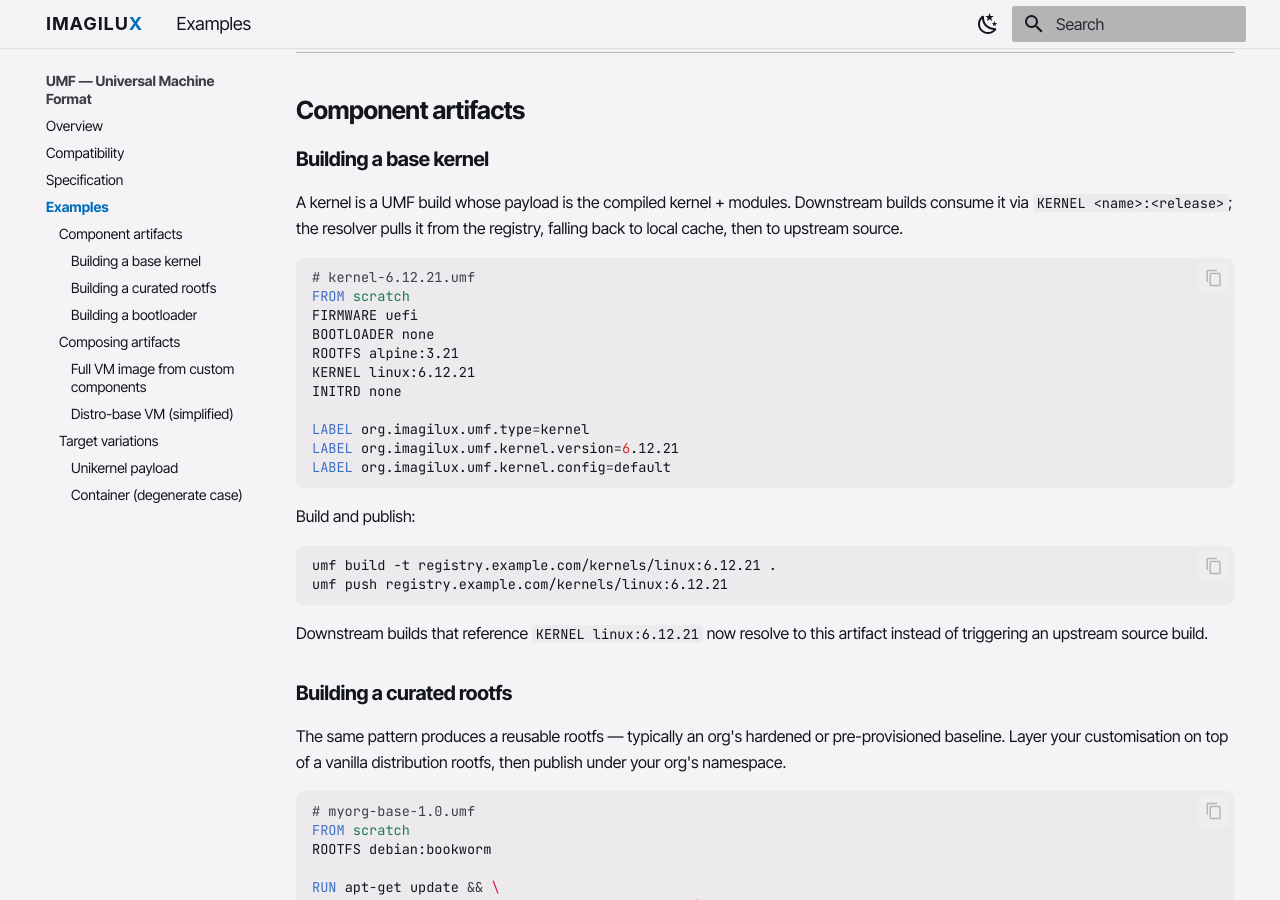
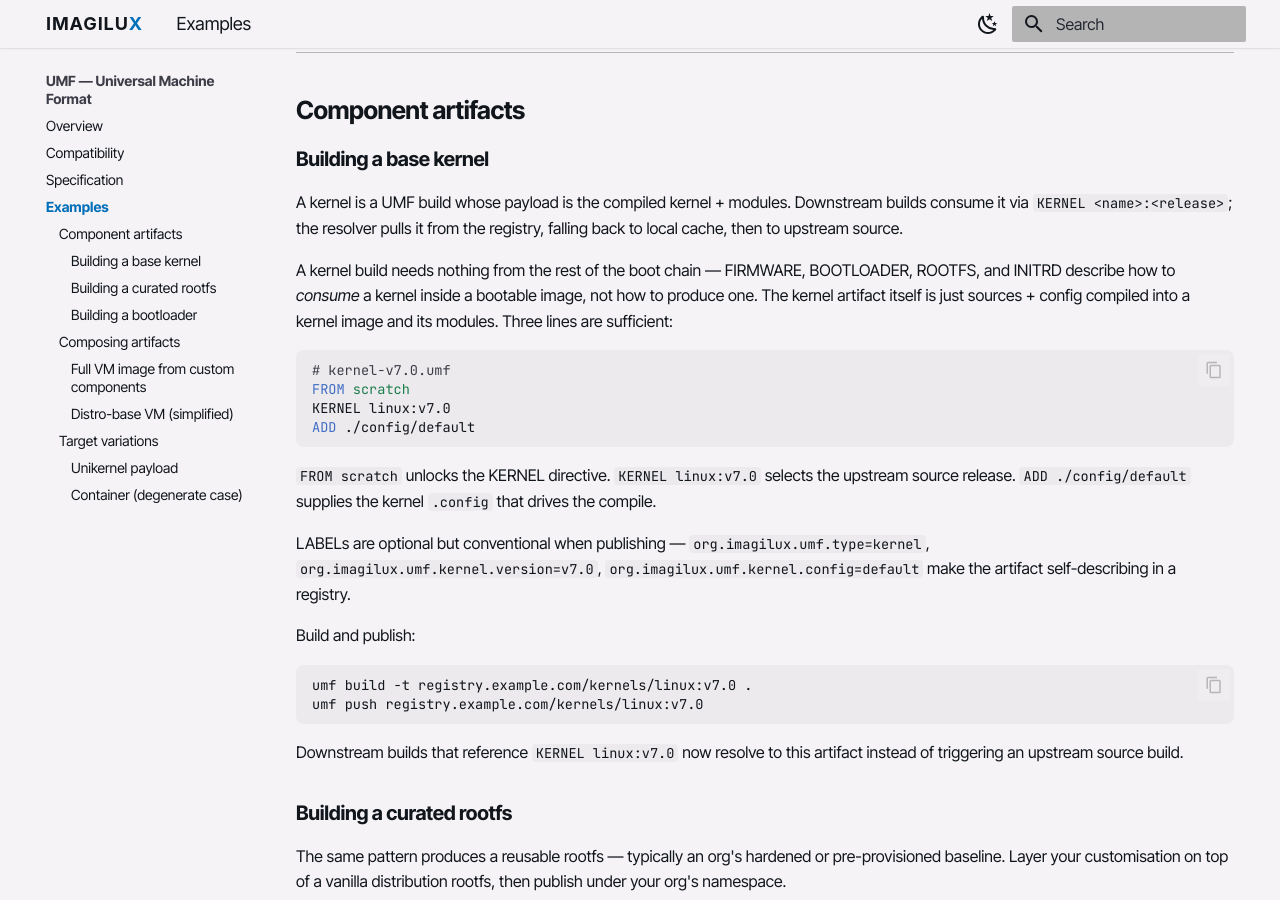
Before and after one commit to imagilux/umf, an MkDocs documentation site: the page built from docs/examples.md, in a window 1280 px wide and 900 px high, scrolled down 245 px. Built offline with MkDocs 1.6.1 and Material for MkDocs 9.7.7, drawn with Linux system fonts in a browser that asks for light colours; the version menu is left out; some of the changed text lies outside the part shown.

Commit message:
docs(examples): trim kernel build to its actual essentials
A kernel artifact is just sources + config. The previous example
dragged FIRMWARE / BOOTLOADER / ROOTFS / INITRD into the kernel
build spec, but those describe how to *consume* a kernel inside a
bootable image — they have no role in producing the kernel itself.

Reduce the kernel build to the three lines that actually matter
(FROM scratch, KERNEL linux:<release>, ADD ./config/default), and
keep the LABELs as optional/recommended publish-time metadata.

Bump the running example version to v7.0 across the page (kernel
build + the two consumers that reference it) so the narrative stays
coherent: build linux:v7.0, then compose it.

````diff
--- a/docs/examples.md
+++ b/docs/examples.md
@@ -12,28 +12,27 @@ The workflows below follow that progression: build the components, then assemble
 
 A kernel is a UMF build whose payload is the compiled kernel + modules. Downstream builds consume it via `KERNEL <name>:<release>`; the resolver pulls it from the registry, falling back to local cache, then to upstream source.
 
+A kernel build needs nothing from the rest of the boot chain — FIRMWARE, BOOTLOADER, ROOTFS, and INITRD describe how to *consume* a kernel inside a bootable image, not how to produce one. The kernel artifact itself is just sources + config compiled into a kernel image and its modules. Three lines are sufficient:
+
 ```dockerfile
-# kernel-6.12.21.umf
+# kernel-v7.0.umf
 FROM scratch
-FIRMWARE uefi
-BOOTLOADER none
-ROOTFS alpine:3.21
-KERNEL linux:6.12.21
-INITRD none
+KERNEL linux:v7.0
+ADD ./config/default
+```
 
-LABEL org.imagilux.umf.type=kernel
-LABEL org.imagilux.umf.kernel.version=6.12.21
-LABEL org.imagilux.umf.kernel.config=default
-```
+`FROM scratch` unlocks the KERNEL directive. `KERNEL linux:v7.0` selects the upstream source release. `ADD ./config/default` supplies the kernel `.config` that drives the compile.
+
+LABELs are optional but conventional when publishing — `org.imagilux.umf.type=kernel`, `org.imagilux.umf.kernel.version=v7.0`, `org.imagilux.umf.kernel.config=default` make the artifact self-describing in a registry.
 
 Build and publish:
 
 ```bash
-umf build -t registry.example.com/kernels/linux:6.12.21 .
-umf push registry.example.com/kernels/linux:6.12.21
+umf build -t registry.example.com/kernels/linux:v7.0 .
+umf push registry.example.com/kernels/linux:v7.0
 ```
 
-Downstream builds that reference `KERNEL linux:6.12.21` now resolve to this artifact instead of triggering an upstream source build.
+Downstream builds that reference `KERNEL linux:v7.0` now resolve to this artifact instead of triggering an upstream source build.
 
 ### Building a curated rootfs
 
@@ -101,7 +100,7 @@ FROM scratch
 FIRMWARE uefi
 BOOTLOADER systemd-boot
 ROOTFS myorg-base:1.0
-KERNEL linux:6.12.21
+KERNEL linux:v7.0
 INITRD auto
 
 LABEL org.imagilux.umf.author="<author>"
@@ -146,7 +145,7 @@ The same component artifacts compose into different targets by varying the boot
 FROM scratch
 FIRMWARE uefi
 BOOTLOADER none
-KERNEL linux:6.12.21
+KERNEL linux:v7.0
 INITRD none
 ROOTFS none
 ENTRYPOINT binary
````
